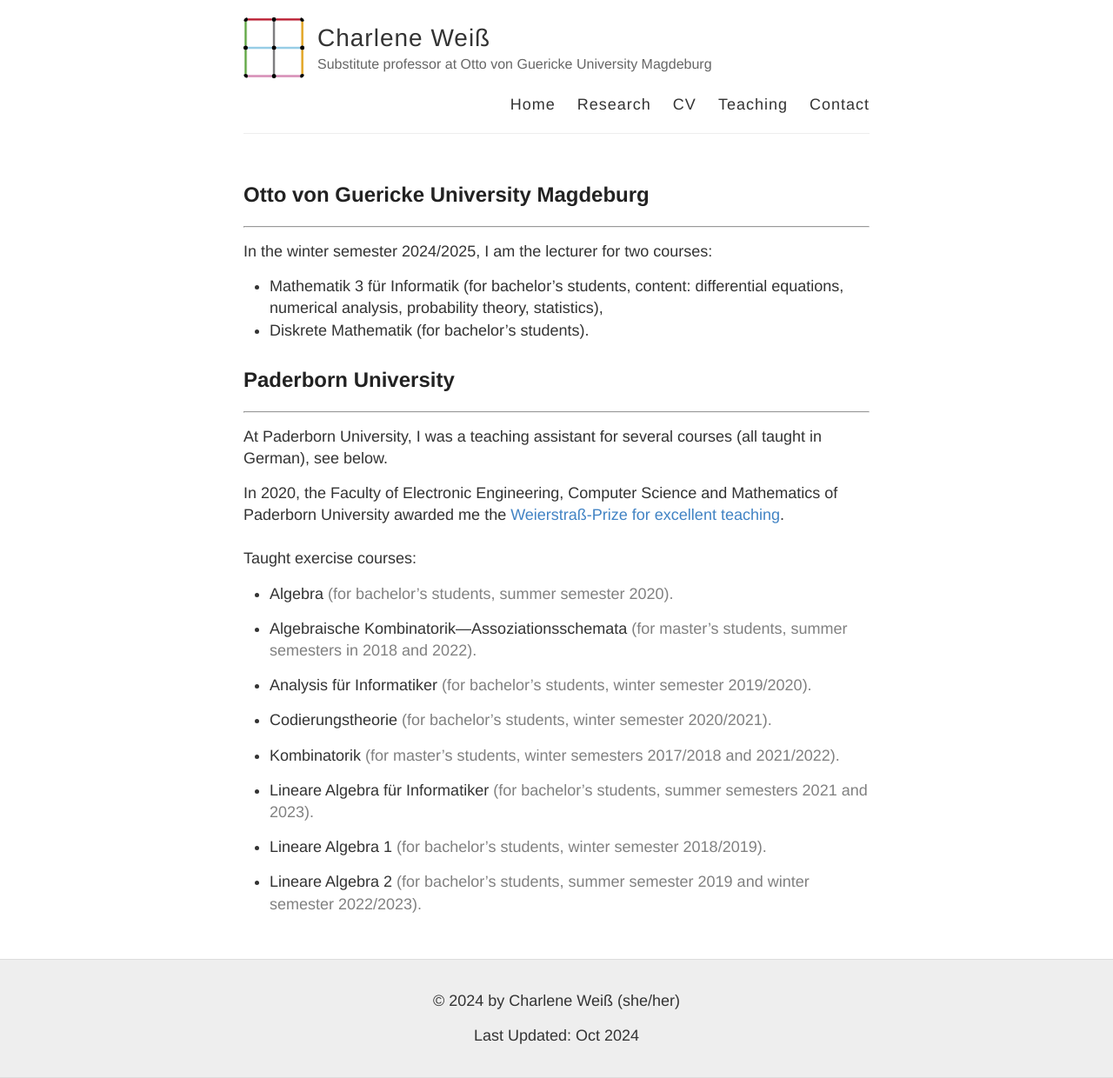
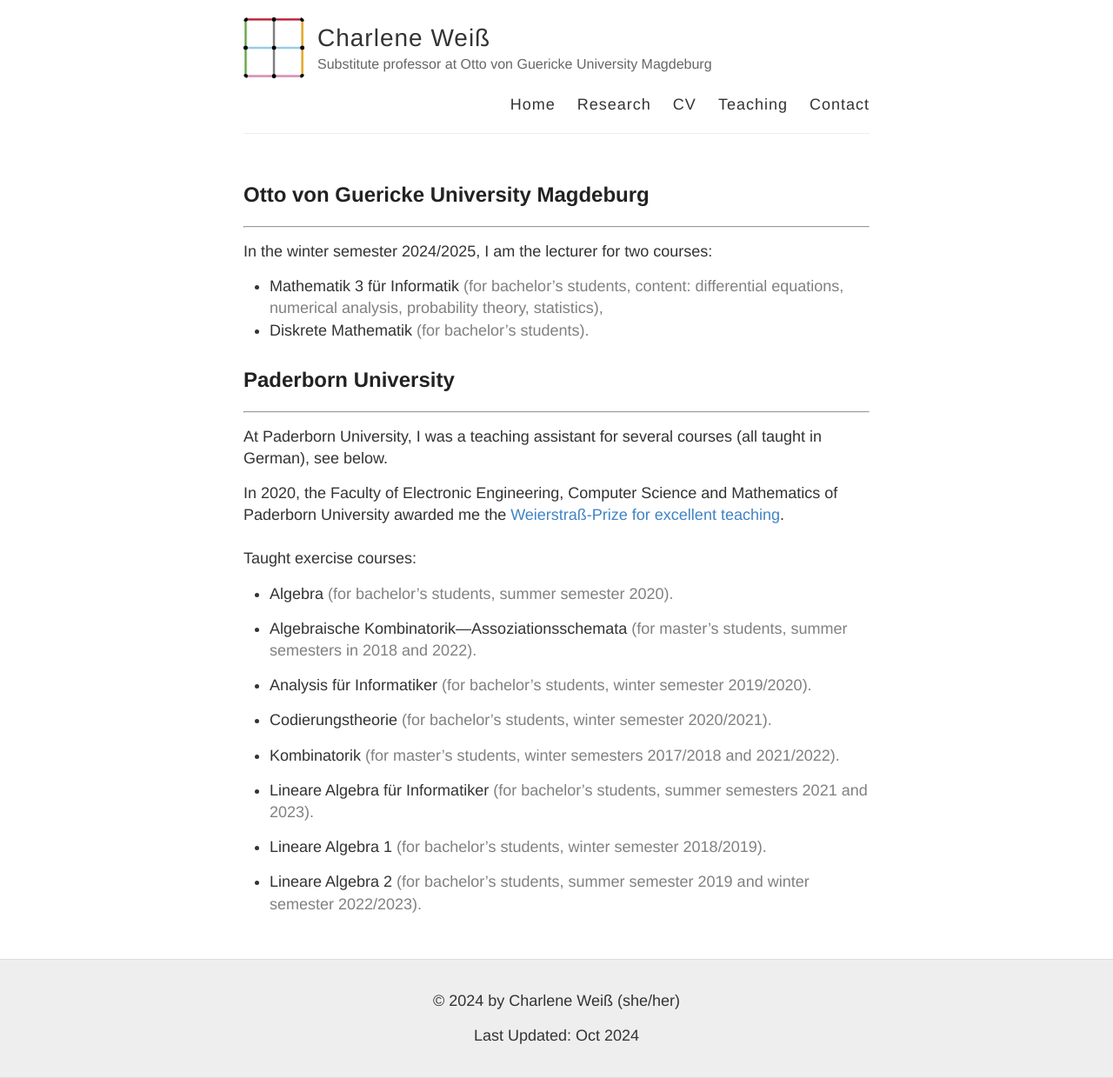
Before and after one commit to charleneweiss/charleneweiss.github.io, a Jekyll site: the page built from teaching.md, in a window 1280 px wide. Shown: the whole page at 87% size. Built offline with Jekyll 4.4.1, drawn with Linux system fonts in a browser that asks for light colours.

Commit message:
Update teaching.md

```diff
--- a/teaching.md
+++ b/teaching.md
@@ -7,8 +7,8 @@ permalink: /teaching/
 ____
 
 In the winter semester 2024/2025, I am the lecturer for two courses:
-- Mathematik 3 für Informatik (for bachelor's students, content: differential equations, numerical analysis, probability theory, statistics),
-- Diskrete Mathematik (for bachelor's students).
+- Mathematik 3 für Informatik <span style="color:gray">(for bachelor's students, content: differential equations, numerical analysis, probability theory, statistics),</span>
+- Diskrete Mathematik <span style="color:gray">(for bachelor's students).</span>
 
 ## Paderborn University
 ____
```
